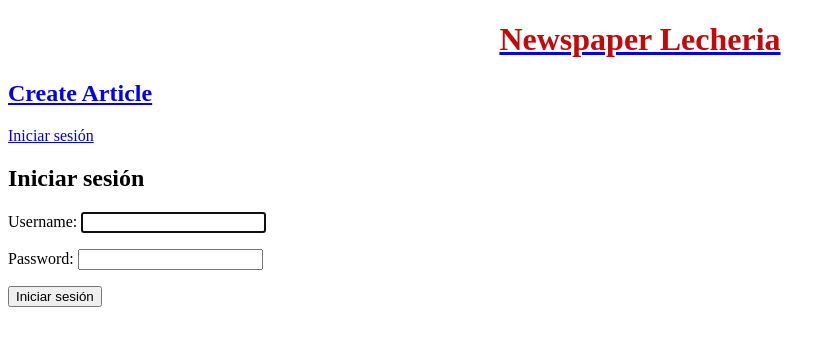
After one commit to victoriabolivar1411-lang/blog-crud-abrir, a Django app: page /accounts/login/ in a window 1280 px wide. The commit adds this page. Shown: the top 346 px of the page, without its empty margins (0-836 px from the left). Run offline with Django 5.2, Linux system fonts and the light colour scheme.

Commit message:
login is done

```diff
--- a/base_project/settings.py
+++ b/base_project/settings.py
@@ -120,3 +120,5 @@ STATIC_URL = 'static/'
 STATICFILES_DIRS = [
     BASE_DIR / "static",
 ]
+
+LOGIN_REDIRECT_URL = 'article-list'
--- a/base_project/urls.py
+++ b/base_project/urls.py
@@ -20,4 +20,7 @@ from django.urls import path, include
 urlpatterns = [
     path('admin/', admin.site.urls),
     path('', include('newspaper.urls')),
+    path( "accounts/", include("django.contrib.auth.urls") ),
+
+
 ]
--- a/templates/_base.html
+++ b/templates/_base.html
@@ -16,8 +16,15 @@
             <h1>Newspaper Lecheria</h1> </a>
 
             <a href="{% url 'article-create' %}">
-                <h2>Create Article</h2>
-            </a>
+                <h2>Create Article</h2></a>
+                <span>
+                    {% if user.is_authenticated %}
+                        <p>Bienvenido, {{ user.username }}!</p>
+                        <a href="{% url 'logout' %}">Cerrar sesión</a>
+                    {% else %}
+                        <a href="{% url 'login' %}">Iniciar sesión</a>
+                    {% endif %}
+
     </header>
     <main>
         {% block content %}
--- /dev/null
+++ b/templates/registration/login.html
@@ -0,0 +1,10 @@
+{% extends "_base.html" %}
+
+{% block content %}
+    <h2>Iniciar sesión</h2>
+    <form method="post">
+        {% csrf_token %}
+        {{ form.as_p }}
+        <button type="submit">Iniciar sesión</button>
+    </form>
+{% endblock content %}
```
